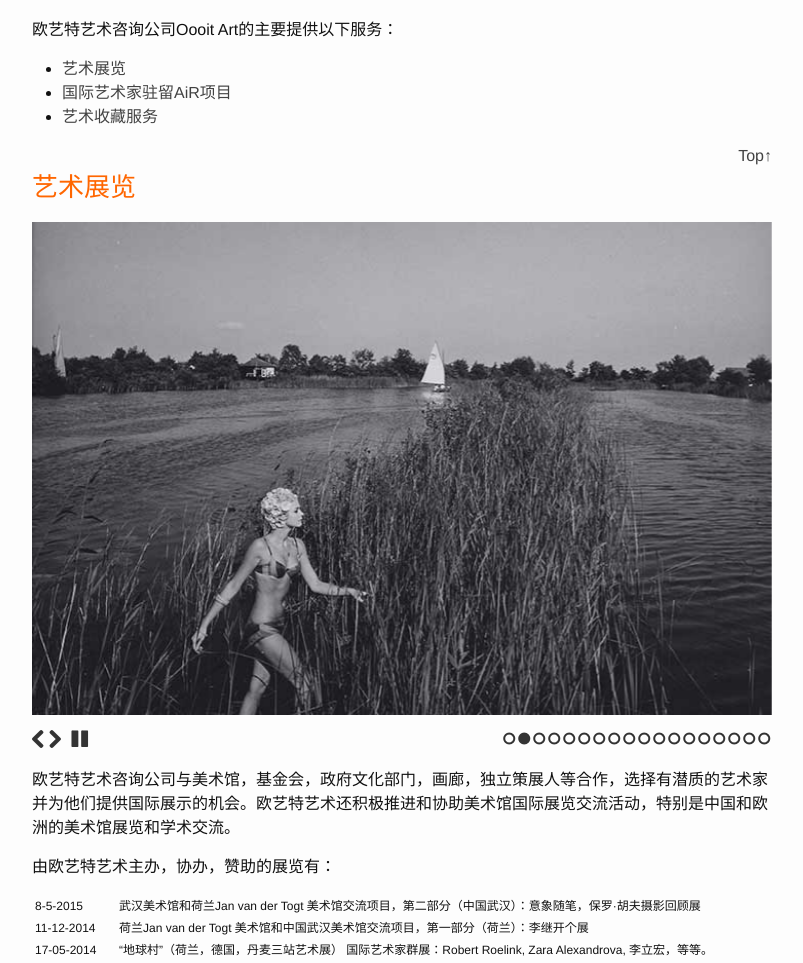
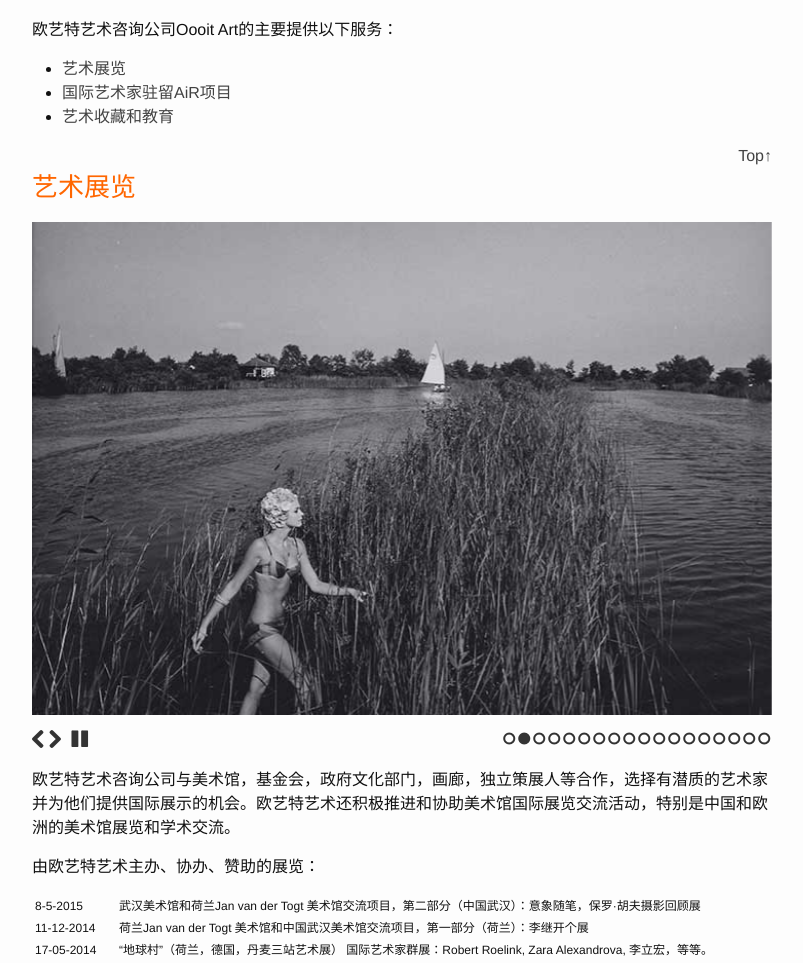
Before and after one commit to emj365/oooit, a Jekyll site: the page built from chinese.html, in a window 1280 px wide and 1400 px high. Shown: the part 206-1169 px from the top of the window, without its empty margins (238-1041 px from the left). Built offline with Jekyll 4.4.1, drawn with Linux system fonts in a browser that asks for light colours.

Commit message:
update some chinese

```diff
--- a/chinese.html
+++ b/chinese.html
@@ -22,7 +22,7 @@ permalink: /chinese/
     <a href="#国际艺术家驻留AiR项目">国际艺术家驻留AiR项目</a>
   </li>
   <li>
-    <a href="#艺术收藏服务">艺术收藏服务</a>
+    <a href="#艺术收藏和教育">艺术收藏和教育</a>
   </li>
 </ul>
 
@@ -39,7 +39,7 @@ permalink: /chinese/
 </p>
 
 <p>
-  由欧艺特艺术主办，协办，赞助的展览有：
+  由欧艺特艺术主办、协办、赞助的展览：
 </p>
 
 {% include exhibitions_chinese.html %}
@@ -78,9 +78,9 @@ permalink: /chinese/
 
 <div class="back-top-btn"><a href="#top">Top↑</a></div>
 
-<a id="艺术收藏服务"></a>
+<a id="艺术收藏和教育"></a>
 
-<h3>艺术收藏服务</h3>
+<h3>艺术收藏和教育</h3>
 
 {% include slider3.html %}
 
```
